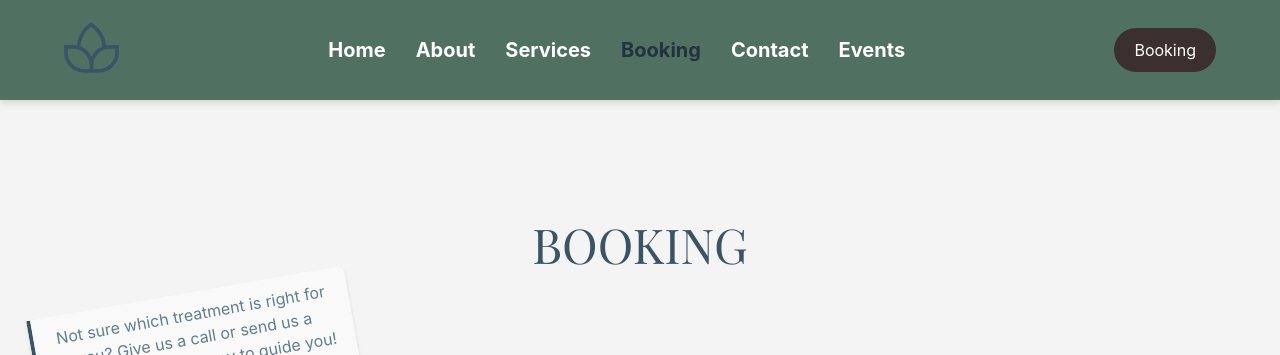
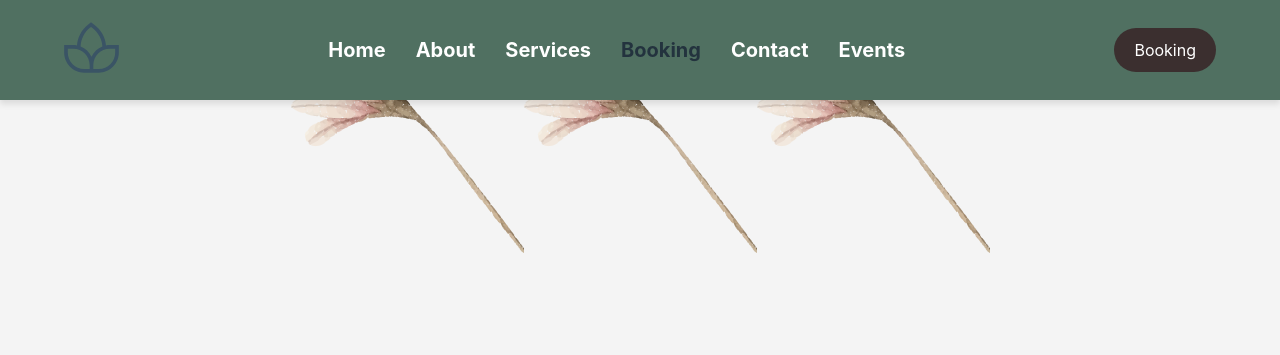
Before and after one commit to EmmaaDy/Examensarbete-SPA, a React (Vite) app in the folder frontend/: page /booking in a window 1280 px wide. Shown: the top 355 px of the page. Built offline with nearby package versions, Linux system fonts and the light colour scheme; no server answers.

Commit message:
imported flower image and added it in the code

```diff
--- a/frontend/src/pages/Booking.tsx
+++ b/frontend/src/pages/Booking.tsx
@@ -1,6 +1,7 @@
 import { useState, useEffect } from 'react';
 import '../styles/Booking.css';
 import { Link } from 'react-router-dom';
+import flower from '../assets/booking-flower.png'
 
 type Treatment = {
   treatmentId: string;
@@ -210,6 +211,10 @@ const Booking = () => {
 
   return (
     <div className="booking">
+      <img src={flower} alt="decorative flower" className="booking-flower-top-right" />
+      <img src={flower} alt="decorative flower" className="booking-flower-middle-left" />
+      <img src={flower} alt="decorative flower" className="booking-flower-bottom-right" />
+
       <section className="booking-welcome">
         <h1>Booking</h1>
       </section>
```
